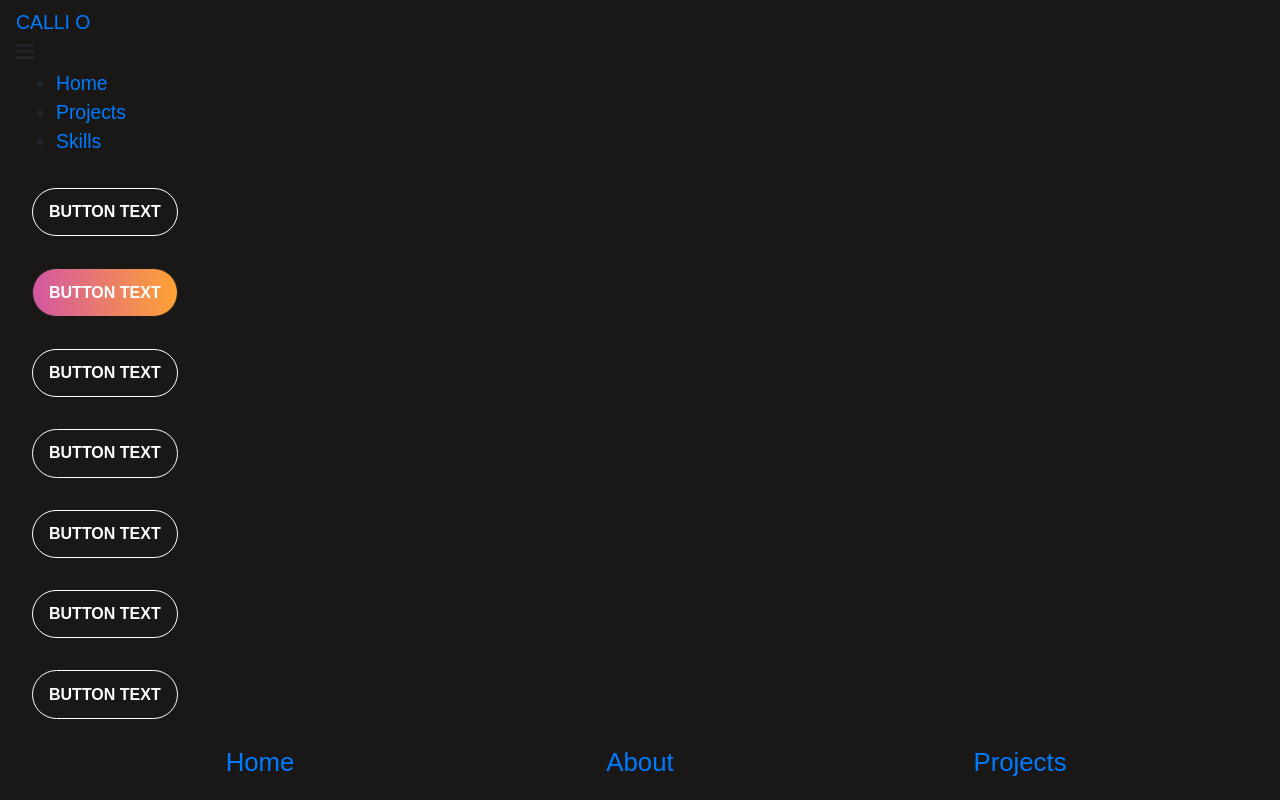
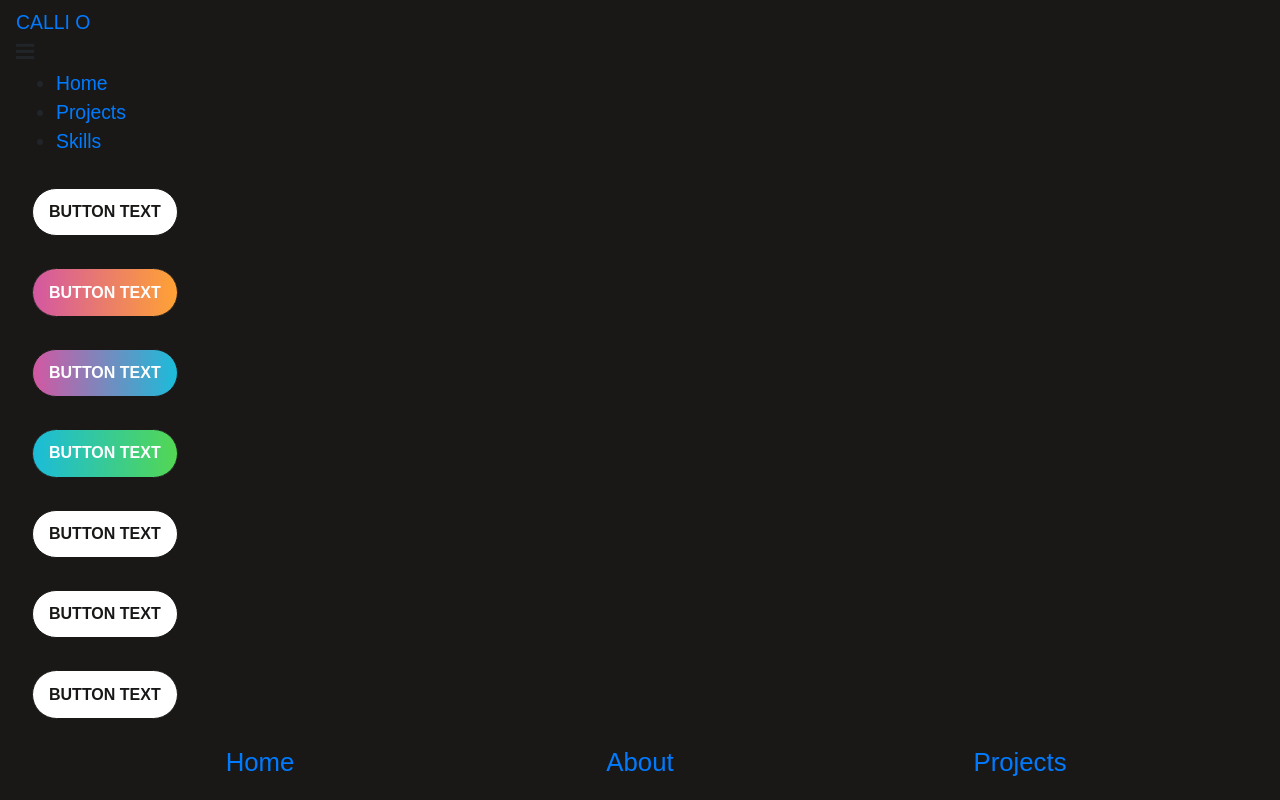
Before and after one commit to croberembt/croberembt.github.io, a React (Create React App) app in the folder client/: page / in a window 1280 px wide. Shown: the top 800 px of the page. Built offline with nearby package versions, Linux system fonts and the light colour scheme; a web font is replaced by a local one.

Commit message:
added additional button styles

```diff
--- a/client/src/components/Button/Button.css
+++ b/client/src/components/Button/Button.css
@@ -10,13 +10,13 @@
   display: inline-block;
   vertical-align: middle;
   border: none;
-  color: white;
-  background-color: #191816;
-  border: 1px solid white;
+  color: #191816;
+  background-color: white;
+  border: 1px solid #191816;
 }
 
 .custom-button:hover {
-  background-color: white;
+  background-color: gray;
   color: #191816;
   border: 1px solid #191816;
 }
@@ -41,8 +41,11 @@
 
 .custom-button-sunset:hover {
   background-image: linear-gradient(to right, #FFA234, #D357A2);
-  border: 1px solid transparent;
+  border: 1px solid #191816;
 }
+
+
+/* cotton candy */
 
 .custom-button-cotton-candy {
   font-family: Arial;
@@ -55,11 +58,39 @@
   vertical-align: middle;
   border: none;
   color: white;
-  background-image: linear-gradient(to right, #D357A2, #FFA234);
+  background-image: linear-gradient(to right, #D357A2, #1BBCDA);
   border: 1px solid #191816;
 }
 
 .custom-button-cotton-candy:hover {
-  background-image: linear-gradient(to right, #FFA234, #D357A2);
-  border: 1px solid transparent;
+  background-image: linear-gradient(to right, #1BBCDA, #D357A2);
+  border: 1px solid #191816;
 }
+
+
+/* mean green */
+
+.custom-button-sea-foam {
+  font-family: Arial;
+  font-weight: bold;
+  border-radius: 5rem;
+  padding: .7rem 1rem;
+  font-size: 1rem;
+  line-height: 1.5;
+  display: inline-block;
+  vertical-align: middle;
+  border: none;
+  color: white;
+  background-image: linear-gradient(to right, #1BBCDA, #53D753);
+  border: 1px solid #191816;
+}
+
+.custom-button-sea-foam:hover {
+  background-image: linear-gradient(to right, #53D753, #1BBCDA);
+  border: 1px solid #191816;
+}
+
+.custom-button-sea-foam:focus {
+  outline: none;
+  opacity: .8;
+}
--- a/client/src/components/Button/Button.js
+++ b/client/src/components/Button/Button.js
@@ -2,14 +2,13 @@ import React from 'react';
 import './Button.css';
 import { Link } from 'react-router-dom';
 
-const STYLES = ['custom-button', 'custom-button-sunset'];
+const STYLES = ['custom-button', 'custom-button-sunset', 'custom-button-cotton-candy', 'custom-button-sea-foam'];
 
 export const Button = ({children, id, onClick, buttonStyle }) => {
 
 const checkButtonStyle = STYLES.includes(buttonStyle) ? buttonStyle : STYLES[0];
 
   return (
-    <Link to='/sign-up' className='btn-mobile'>
       <button
         id={id}
         className={`${checkButtonStyle}`}
@@ -17,6 +16,5 @@ const checkButtonStyle = STYLES.includes(buttonStyle) ? buttonStyle : STYLES[0];
       >
         {children}
       </button>
-    </Link>
   );
 }
--- a/client/src/components/Navbar/Navbar.js
+++ b/client/src/components/Navbar/Navbar.js
@@ -56,10 +56,10 @@ const Navbar = () => {
               <Button buttonStyle='custom-button-sunset'>BUTTON TEXT</Button>
             </div>
             <div style={{padding: '1rem'}}>
-              <Button buttonStyle='custom-button'>BUTTON TEXT</Button>
+              <Button buttonStyle='custom-button-cotton-candy'>BUTTON TEXT</Button>
             </div>
             <div style={{padding: '1rem'}}>
-              <Button buttonStyle='custom-button'>BUTTON TEXT</Button>
+              <Button buttonStyle='custom-button-sea-foam'>BUTTON TEXT</Button>
             </div>
             <div style={{padding: '1rem'}}>
               <Button buttonStyle='custom-button'>BUTTON TEXT</Button>
```
